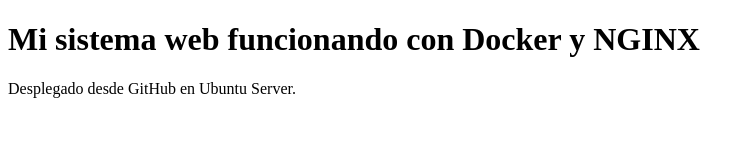
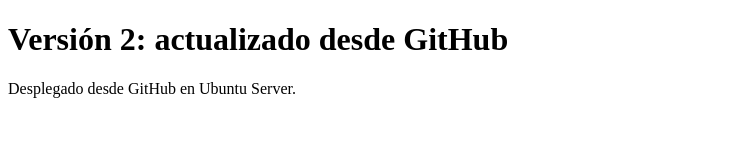
Before and after one commit to laxer1-bot/sistemaweb, a plain HTML site: page index.html in a window 1280 px wide. Shown: the whole page, without its empty margins (0-755 px from the left). Drawn offline with Linux system fonts and the light colour scheme.

Commit message:
Update index.html

```diff
--- a/index.html
+++ b/index.html
@@ -5,7 +5,7 @@
   <title>Sistema Web</title>
 </head>
 <body>
-  <h1>Mi sistema web funcionando con Docker y NGINX</h1>
+  <h1>Versión 2: actualizado desde GitHub</h1>
   <p>Desplegado desde GitHub en Ubuntu Server.</p>
 </body>
 </html>
```
